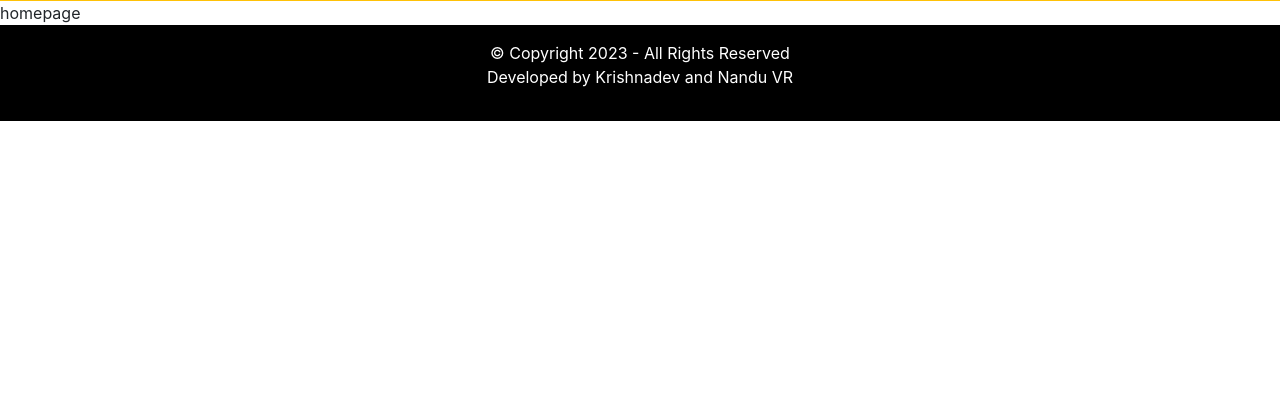
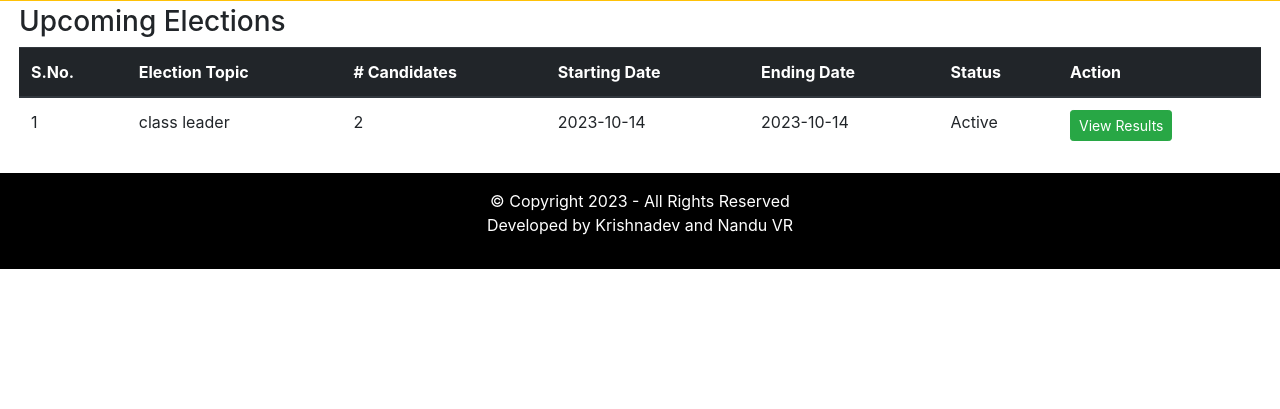
Before and after one commit to krishnadev7/online-voting-system, a PHP site: page /admin/index.php?homePage=1 in a window 1280 px wide. Shown: the part 115-524 px from the top of the page. Run offline with PHP 8.4, Linux system fonts and the light colour scheme; a user stored in the database is signed in; data comes from the database, SQL or seed files in the repository.

Commit message:
candidates page finished

```diff
--- a/admin/includes/homepage.php
+++ b/admin/includes/homepage.php
@@ -1 +1,50 @@
-homepage
+
+<div class="row m-1">
+    <div class="col-12">
+        <h3>Upcoming Elections</h3>
+        <table class="table">
+        <thead class="thead-dark">
+            <tr>
+            <th scope="col">S.No.</th>
+            <th scope="col">Election Topic</th>
+            <th scope="col"># Candidates</th>
+            <th scope="col">Starting Date</th>
+            <th scope="col">Ending Date</th>
+            <th scope="col">Status</th>
+            <th scope="col">Action</th>
+            </tr>
+        </thead>
+        <tbody>
+                <?php
+                    $fetchingData = mysqli_query($db,"SELECT * FROM elections") or die(mysqli_error($db));
+                    $isAnyElectionAdded = mysqli_num_rows($fetchingData);
+
+                    if($isAnyElectionAdded){
+                        $sno = 1;
+                        while($row = mysqli_fetch_assoc($fetchingData)){
+                            ?>
+                                <tr>
+                                    <td><?php echo $sno++;?></td>
+                                    <td><?php echo $row['election_topic'];?></td>
+                                    <td><?php echo $row['no_of_candidates'];?></td>
+                                    <td><?php echo $row['starting_date'];?></td>
+                                    <td><?php echo $row['ending_date'];?></td>
+                                    <td><?php echo $row['status'];?></td>
+                                    <td>
+                                        <a href="" class="btn btn-sm btn-success">View Results</a>
+                                    </td>
+                                </tr>
+                            <?php
+                        }
+                    }else{
+                        ?>
+                            <tr>
+                                <td colspan="7" class="text-danger">There is no Elections added yet!</td>
+                            </tr>
+                        <?php
+                    }
+                ?>
+        </tbody>
+     </table>
+    </div>
+</div>
--- a/assets/css/styles.css
+++ b/assets/css/styles.css
@@ -22,3 +22,10 @@ input[type="number"] {
 .text-green{
     color: green;
 }
+
+.candidate-photo{
+    width:80px;
+    height: 80px;
+    border: 2px solid yellow;
+    border-radius:100%;
+}
```
Also changed, not shown: admin/includes/add_candidate.php (+30 -18 lines), assets/images/add-candidates/47704221983shubham-pawar-SanJsOPdLtU-unsplash.jpg (added), assets/images/add-candidates/70008975053shubham-pawar-SanJsOPdLtU-unsplash.jpg (added), assets/images/add-candidates/72607401122mandeep singh.jpg (added).
